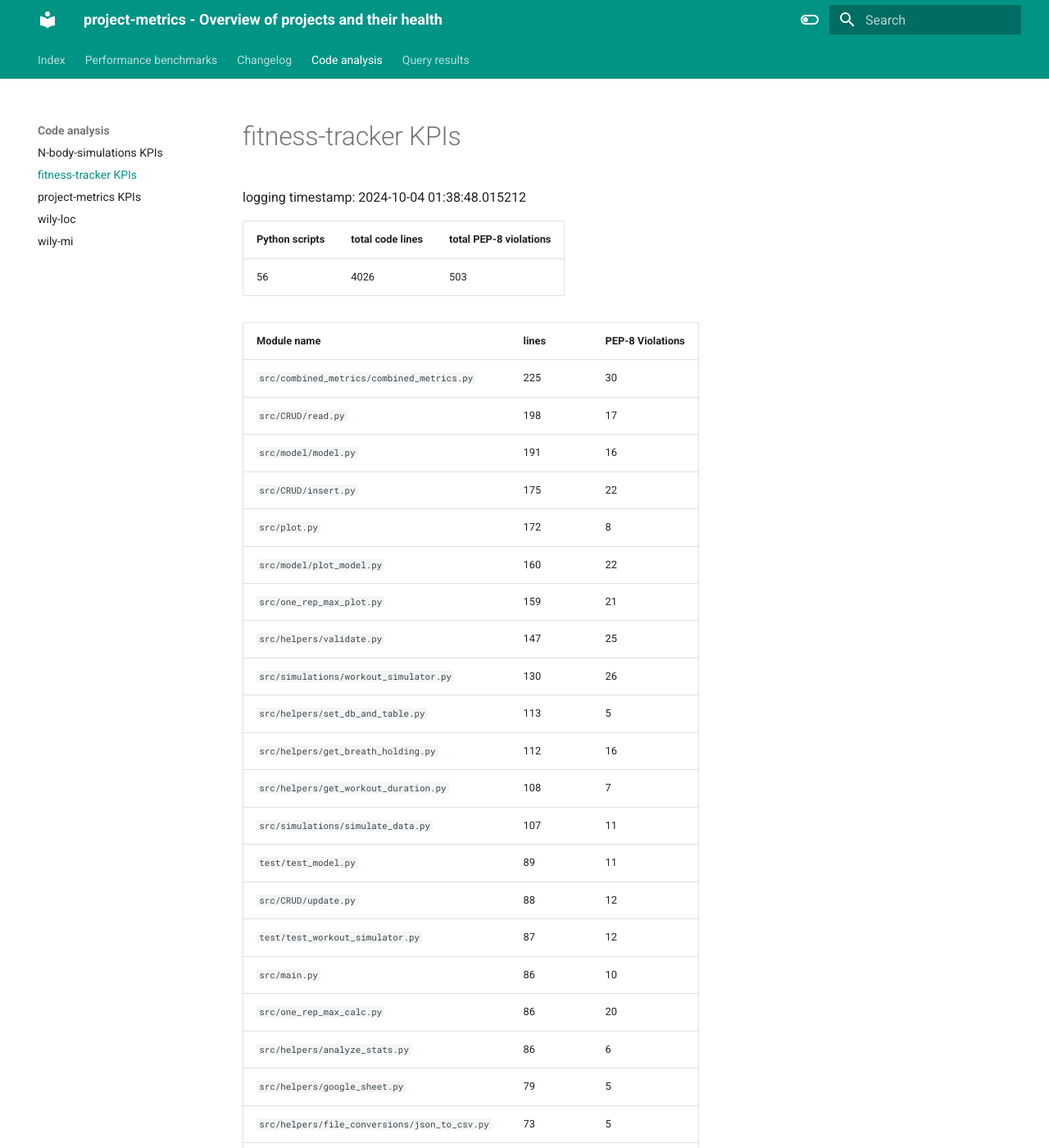
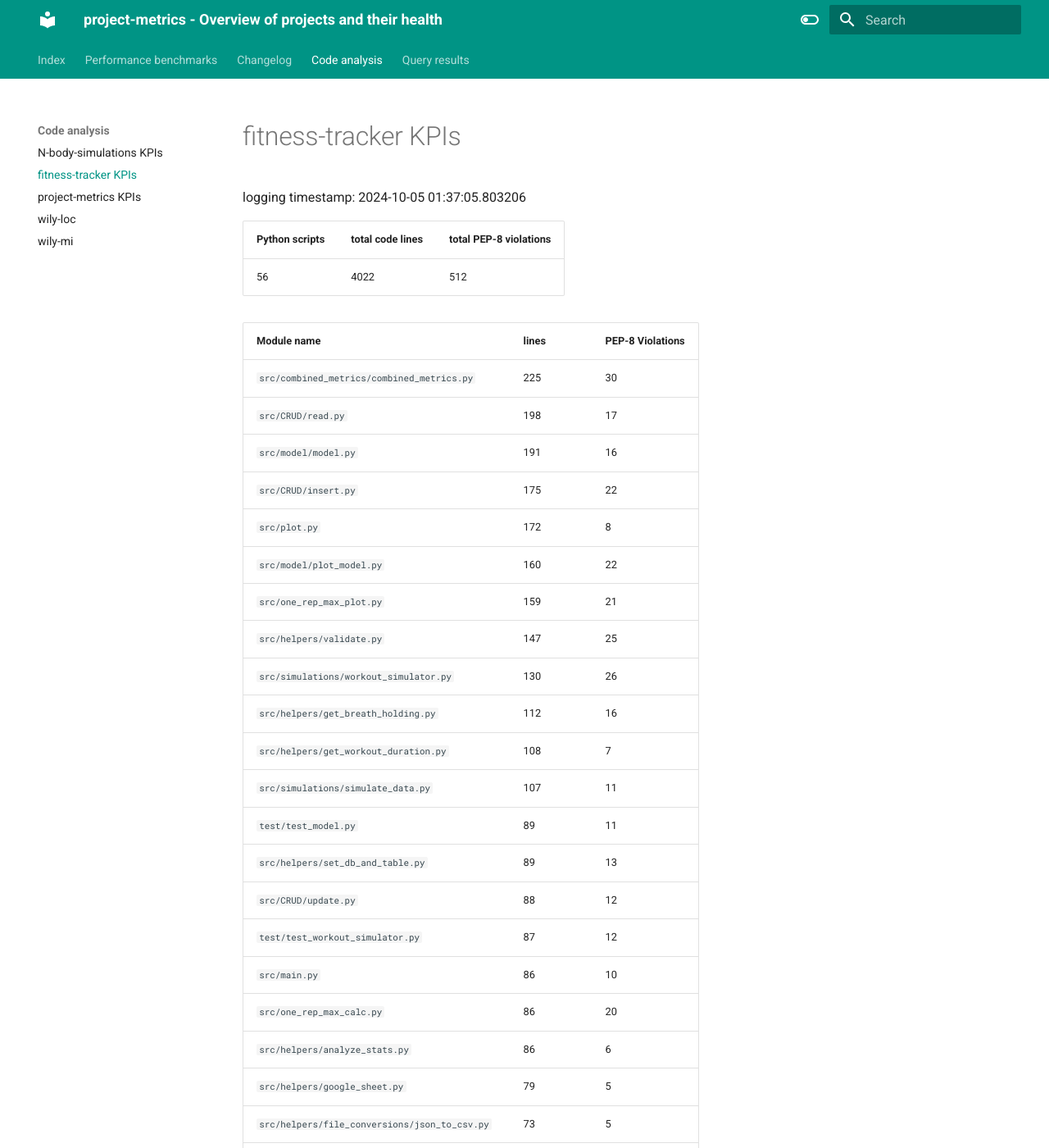
Before and after one commit to TheNewThinkTank/project-metrics, an MkDocs documentation site: the page built from docs/project_docs/code-analysis/kpi_fitness-tracker.md, in a window 1280 px wide and 1400 px high. Shown: the whole window at 82% size. Built offline with MkDocs 1.6.1 and Material for MkDocs 9.7.7, drawn with Linux system fonts in a browser that asks for light colours; some of the changed text lies outside the part shown.

Commit message:
Updating file

```diff
--- a/docs/project_docs/code-analysis/kpi_fitness-tracker.md
+++ b/docs/project_docs/code-analysis/kpi_fitness-tracker.md
@@ -1,11 +1,11 @@
 # fitness-tracker KPIs
 
 logging timestamp:
-2024-10-04 01:38:48.015212
+2024-10-05 01:37:05.803206
 
 | Python scripts | total code lines | total PEP-8 violations |
 | --- | --- | --- |
-| 56| 4026 | 503 |
+| 56| 4022 | 512 |
 
 | Module name | lines | PEP-8 Violations |
 | --- | --- | --- |
@@ -18,11 +18,11 @@ logging timestamp:
 | `src/one_rep_max_plot.py                 ` |        159 |                   21 |
 | `src/helpers/validate.py                 ` |        147 |                   25 |
 | `src/simulations/workout_simulator.py    ` |        130 |                   26 |
-| `src/helpers/set_db_and_table.py         ` |        113 |                    5 |
 | `src/helpers/get_breath_holding.py       ` |        112 |                   16 |
 | `src/helpers/get_workout_duration.py     ` |        108 |                    7 |
 | `src/simulations/simulate_data.py        ` |        107 |                   11 |
 | `test/test_model.py                      ` |         89 |                   11 |
+| `src/helpers/set_db_and_table.py         ` |         89 |                   13 |
 | `src/CRUD/update.py                      ` |         88 |                   12 |
 | `test/test_workout_simulator.py          ` |         87 |                   12 |
 | `src/main.py                             ` |         86 |                   10 |
```
Also changed, not shown: other parts of docs/project_docs/code-analysis/kpi_fitness-tracker.md (+1 -1 lines).
